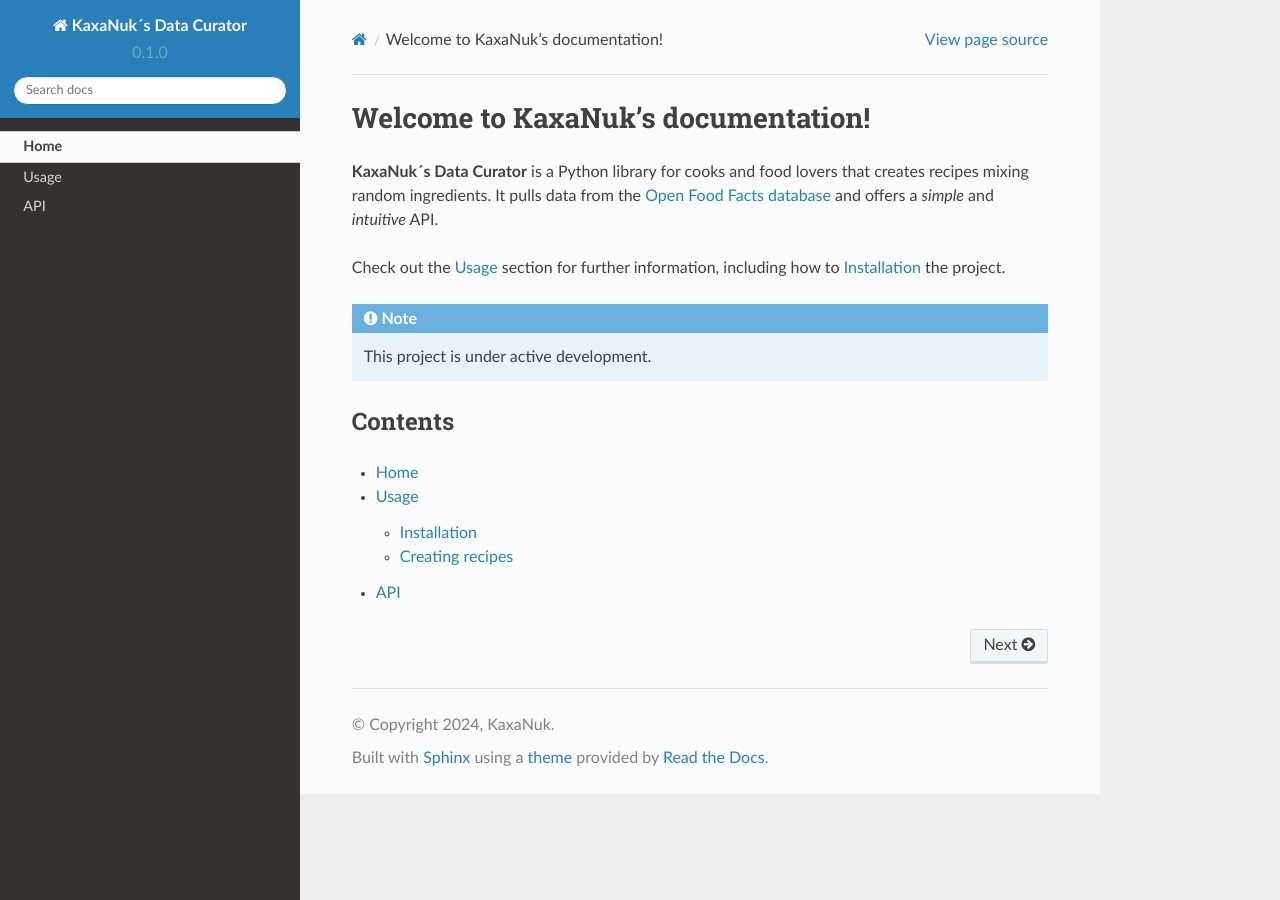
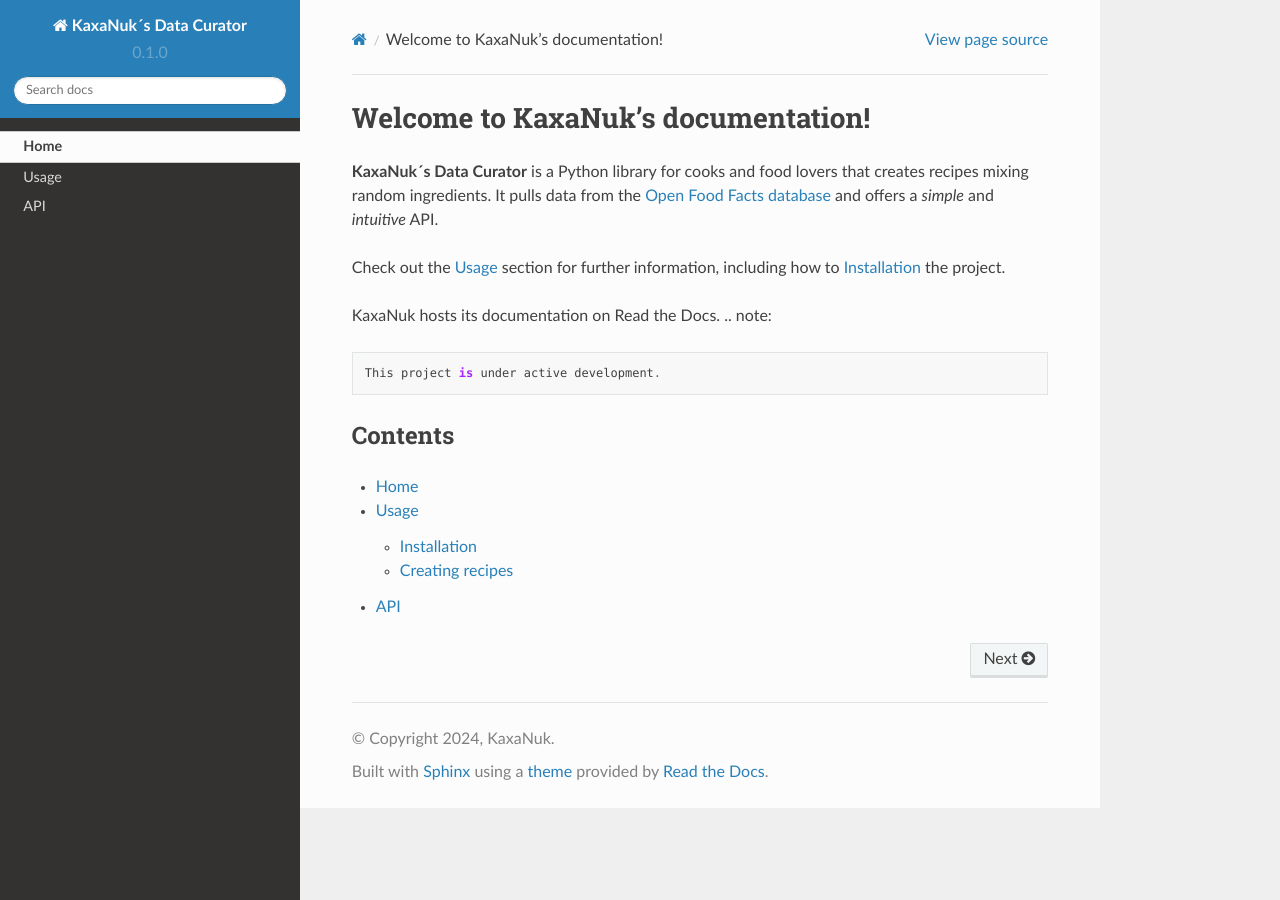
Before and after one commit to Ruben-KaxaNuk/DC-Doc-Test, a Sphinx documentation site: the page built from docs/source/index.rst, in a window 1280 px wide. Built offline with Sphinx 7.4.7 and the Read the Docs theme 2.0.0, drawn with Linux system fonts in a browser that asks for light colours.

Commit message:
Update index.rst

```diff
--- a/docs/source/index.rst
+++ b/docs/source/index.rst
@@ -9,6 +9,7 @@ and offers a *simple* and *intuitive* API.
 Check out the :doc:`usage` section for further information, including
 how to :ref:`installation` the project.
 
+KaxaNuk hosts its documentation on Read the Docs.
 .. note::
 
    This project is under active development.
```
